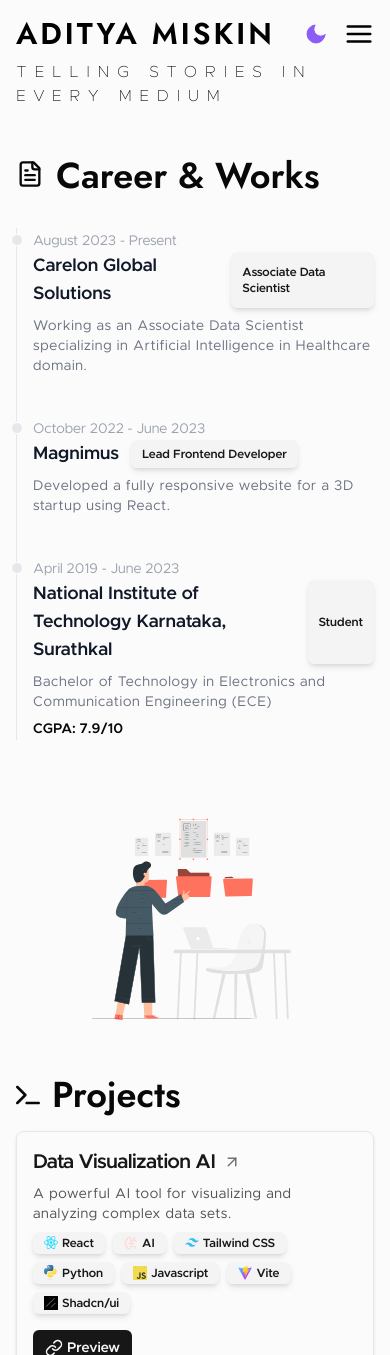
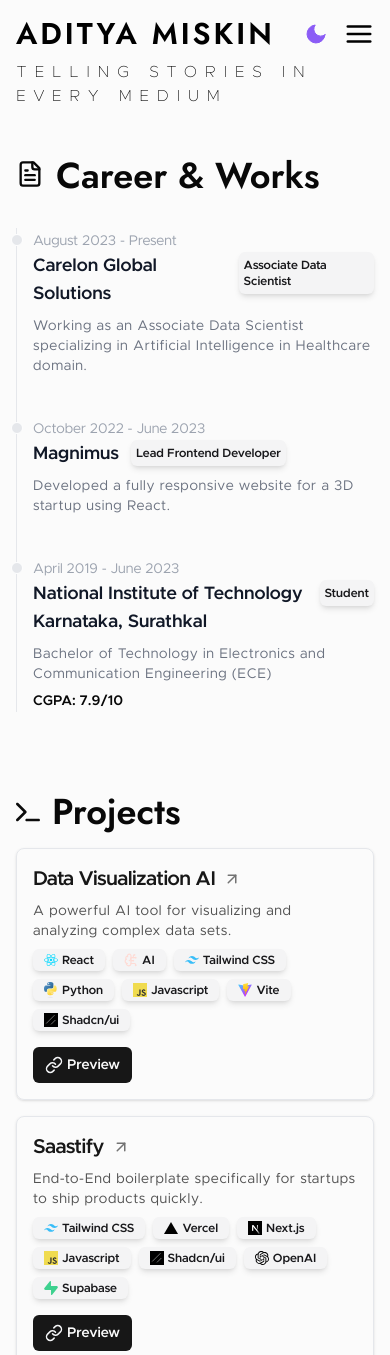
Before and after one commit to adityamiskin/Portfolio, a Next.js app: page /work in a window 390 px wide. Shown: the top 1355 px of the page. Built offline with nearby package versions, Linux system fonts and the light colour scheme.

Commit message:
minor changes to work page

```diff
--- a/src/app/work/page.jsx
+++ b/src/app/work/page.jsx
@@ -61,9 +61,9 @@
 			{item.duration}
 		</time>
 
-		<h3 class='text-lg font-semibold text-gray-900 dark:text-white flex gap-3 mb-2'>
+		<h3 class='text-lg font-semibold text-gray-900 dark:text-white flex gap-3 mb-2 '>
 			{item.company || item.institution}
-			<Badge variant='secondary' className='shadow-md flex gap-1'>
+			<Badge variant='secondary' className='shadow-md flex gap-1 h-fit p-1'>
 				{item.position}
 			</Badge>
 		</h3>
@@ -394,7 +394,7 @@
 						))}
 					</ol>
 				</div>
-				<div className='w-full'>
+				<div className='w-full hidden md:block'>
 					<Image
 						src={WorkImage}
 						alt='work'
```
